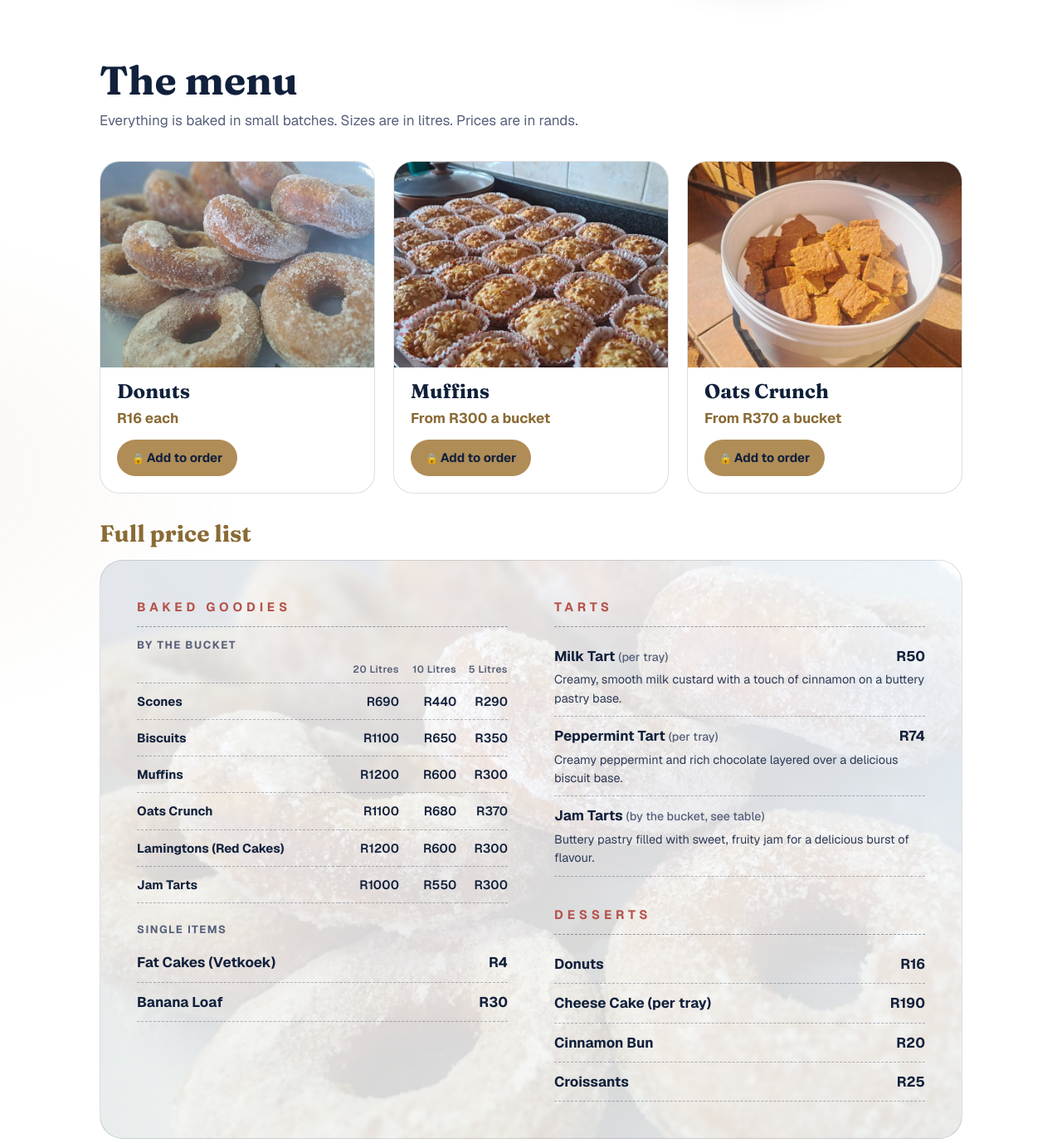
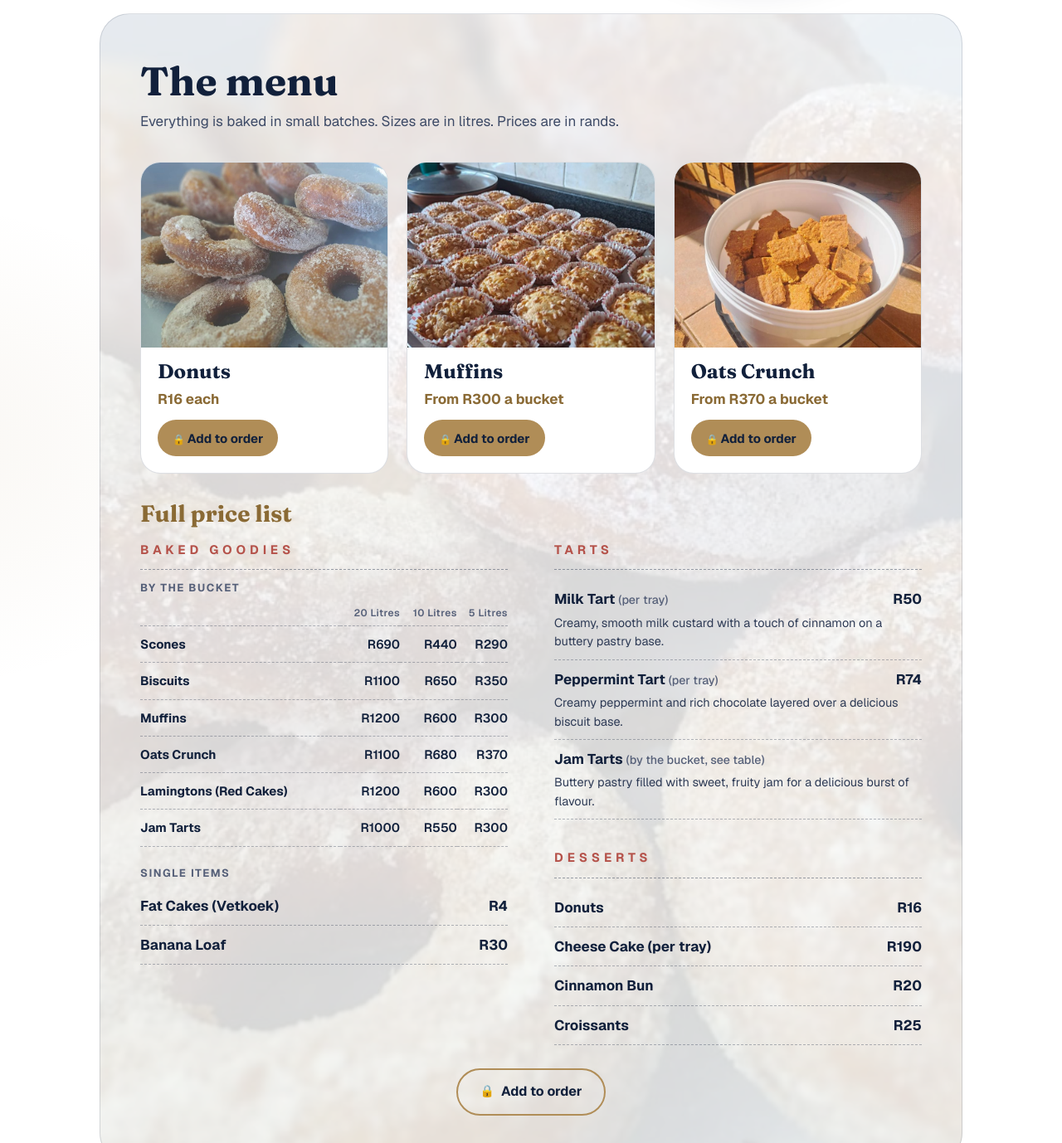
Before and after one commit to keabetswe-reisiger/bakery-preview, a plain HTML site: page index.html in a window 1280 px wide. Shown: the part 660-2038 px from the top of the page at 83% size. Drawn offline with nearby package versions, Linux system fonts and the light colour scheme.

Commit message:
Faded doughnut background behind whole menu section
Co-Authored-By: Claude Sonnet 5.5 <noreply@anthropic.com>

```diff
--- a/index.html
+++ b/index.html
@@ -199,6 +199,13 @@ footer{padding-bottom:max(56px,calc(env(safe-area-inset-bottom) + 24px))}
 .contact .phone{font-weight:700;color:var(--gold2)}
 @media(max-width:820px){.feat{grid-template-columns:1fr}.bcols{grid-template-columns:1fr}}
 @media(max-width:640px){.board{padding:20px 16px}.bt th,.bt td{font-size:14px}.bh{letter-spacing:.22em}.fbody .add{width:100%;justify-content:center}}
+
+/* whole menu section sits on the faded doughnut photo */
+#menu{border-radius:36px;padding:clamp(28px,5vw,56px) clamp(18px,4vw,48px);border:1px solid var(--line);
+  background:linear-gradient(rgba(255,255,255,.80),rgba(255,255,255,.80)),url(img/sugar-doughnuts.jpg) center/cover no-repeat}
+#menu .board{background:none;border:0;border-radius:0;padding:0;overflow:visible}
+#menu .lead{color:#3d4a66}
+@media(max-width:640px){#menu{border-radius:26px;padding:26px 14px}}
 </style>
 </head>
 <body>
```
